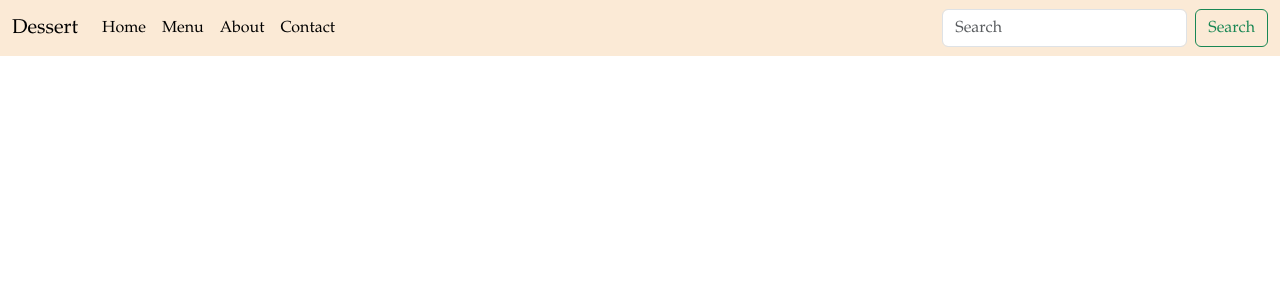
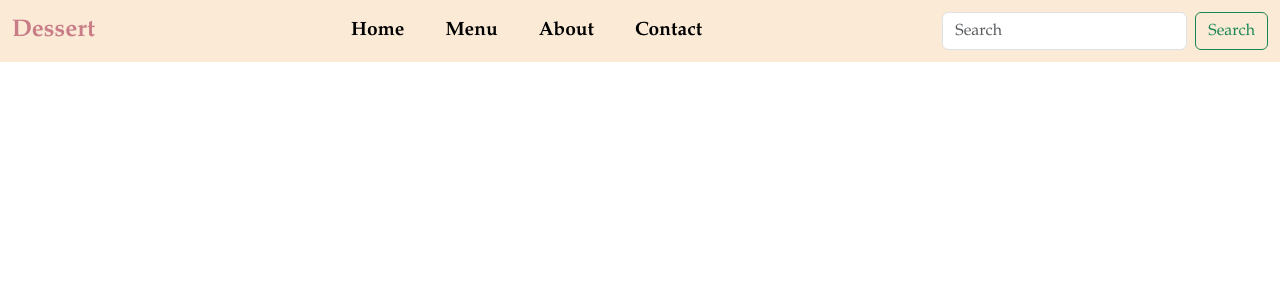
Before and after one commit to deavera/projectAkhirPWD, a PHP site: page /Home.php in a window 1280 px wide. Shown: the top 300 px of the page. Run offline with PHP 8.4, Linux system fonts and the light colour scheme.

Commit message:
navbar1
Co-authored-by: Copilot <copilot@github.com>

```diff
--- a/ubah.css
+++ b/ubah.css
@@ -3,3 +3,17 @@
     color: #C87D87;
     font-family: garamond, serif;
 }
+
+.navbar .navbar-brand {
+    color: #C87D87;
+    font-size:x-large;
+    font-weight: bold;
+}
+
+.navbar-nav {
+    color: #C87D87;
+    margin: 0 auto;
+    gap: 25px;
+    font-size: larger ;
+    font-weight: bold;
+}
```
